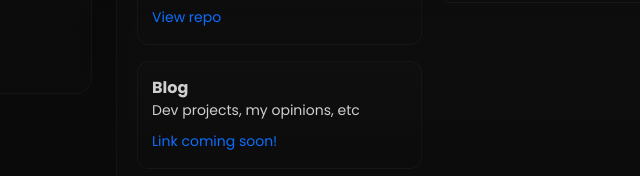
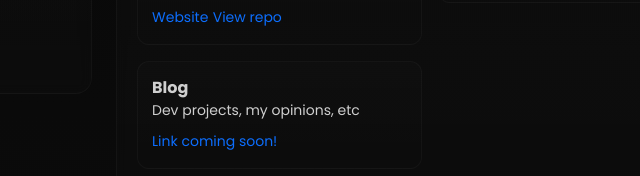
Before and after one commit to GoobisMoobis/goobismoobis.com, a plain HTML site: page index.html in a window 1280 px wide. Shown: the part 491-667 px from the top of the page, 443-1083 px from the left. Drawn offline with nearby package versions, Linux system fonts and the light colour scheme.

Commit message:
Add link to mdtohtml website in index.html

```diff
--- a/index.html
+++ b/index.html
@@ -149,6 +149,7 @@
                       </div>
                     </div>
                     <div class="mt-2">
+                      <a href="/mdtohtml/" class="text-decoration-none small">Website</a>
                       <a href="https://github.com/GoobisMoobis/mdtohtml" class="text-decoration-none small">View repo</a>
                     </div>
                   </div>
```
